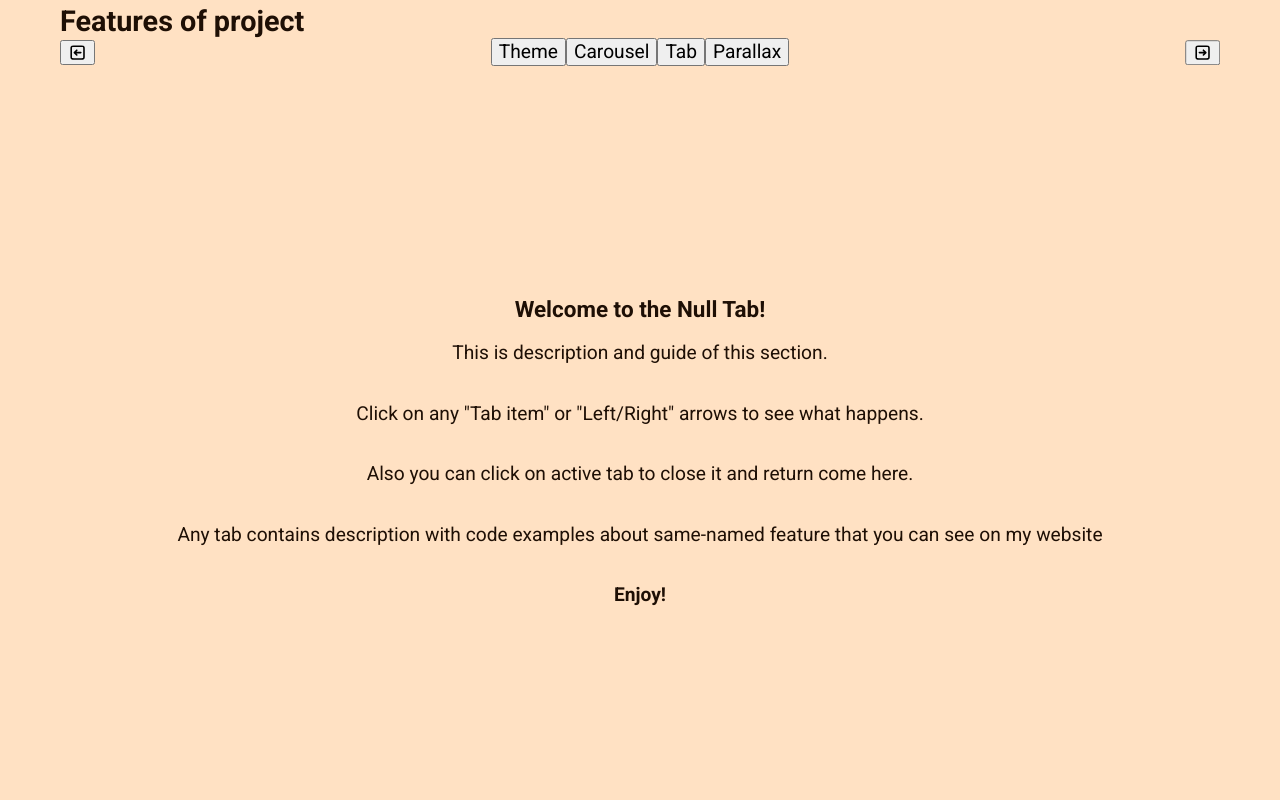
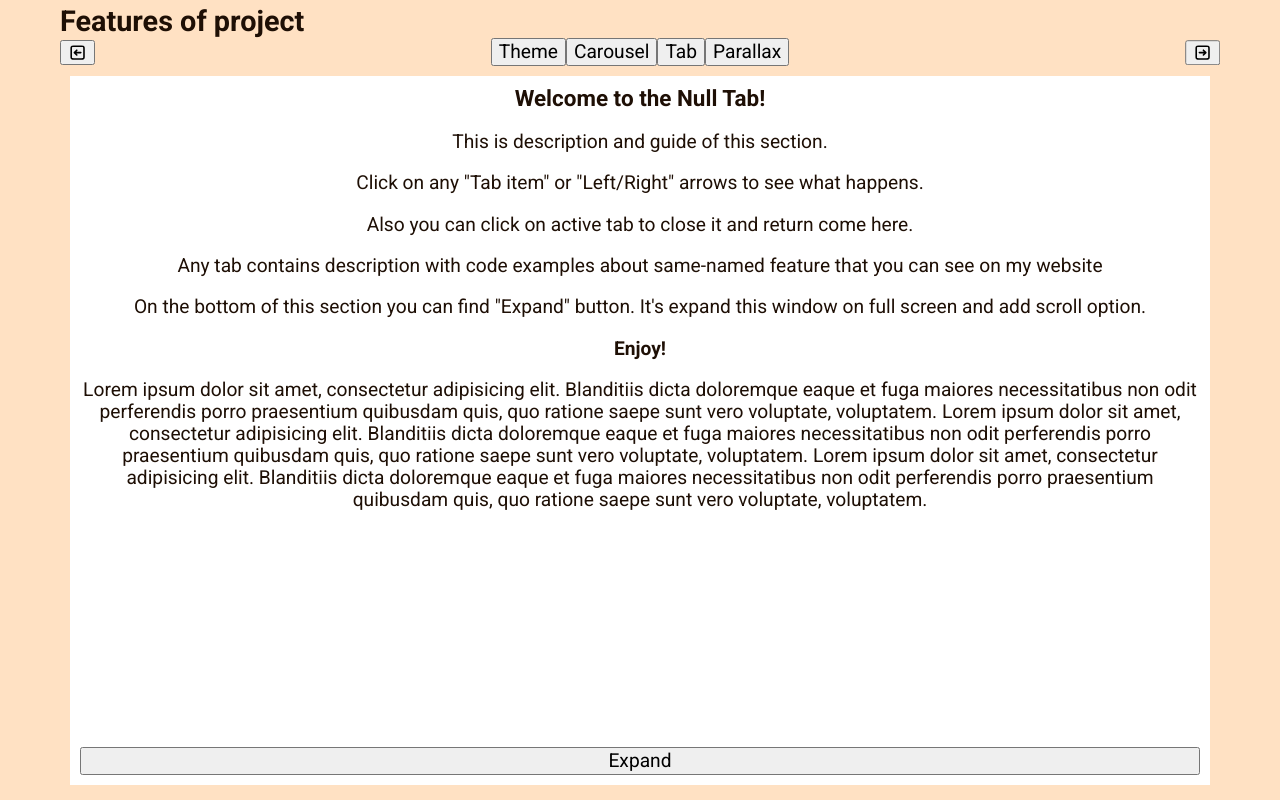
Before and after one commit to RKeyIT/cv, a React (Vite) app: page / in a window 1280 px wide. Shown: the part 1600-2400 px from the top of the page. Built offline with nearby package versions, Linux system fonts and the light colour scheme.

Commit message:
TAB: Expand and Collapse features implemented

```diff
--- a/src/feature/Tab/CarouselTab/CarouselTab.tsx
+++ b/src/feature/Tab/CarouselTab/CarouselTab.tsx
@@ -1,6 +1,6 @@
 const CarouselTab = () => {
 	return <div className={ `CarouselTab` }>
-		<h2>Welcome to Carousel tab!</h2>
+		<h3>Welcome to Carousel tab!</h3>
 	</div>
 };
 
--- a/src/feature/Tab/NullTab/NullTab.css
+++ b/src/feature/Tab/NullTab/NullTab.css
@@ -1,10 +1,3 @@
-.NullTab {
-  height: 100%;
-  display: flex;
-  flex-direction: column;
-  justify-content: center;
-  align-items: center;
-  text-align: center;
-}
+
 
 /*# sourceMappingURL=NullTab.css.map */
--- a/src/feature/Tab/NullTab/NullTab.sass
+++ b/src/feature/Tab/NullTab/NullTab.sass
@@ -1,7 +1,6 @@
-.NullTab
-  height: 100%
-  display: flex
-  flex-direction: column
-  justify-content: center
-  align-items: center
-  text-align: center
+//.NullTab
+//  display: flex
+//  flex-direction: column
+//  justify-content: center
+//  align-items: center
+//  text-align: center
--- a/src/feature/Tab/NullTab/NullTab.tsx
+++ b/src/feature/Tab/NullTab/NullTab.tsx
@@ -18,7 +18,21 @@ const NullTab = () => {
 			Any tab contains description with code examples about same-named feature that you can see on my website
 		</p>
 		<p>
+			On the bottom of this section you can find "Expand" button. It's expand this window on full screen and add scroll option.
+		</p>
+		<p>
 			<b>Enjoy!</b>
+		</p>
+		<p>
+			Lorem ipsum dolor sit amet, consectetur adipisicing elit. Blanditiis dicta doloremque eaque et fuga maiores
+			necessitatibus non odit perferendis porro praesentium quibusdam quis, quo ratione saepe sunt vero voluptate,
+			voluptatem.
+			Lorem ipsum dolor sit amet, consectetur adipisicing elit. Blanditiis dicta doloremque eaque et fuga maiores
+			necessitatibus non odit perferendis porro praesentium quibusdam quis, quo ratione saepe sunt vero voluptate,
+			voluptatem.
+			Lorem ipsum dolor sit amet, consectetur adipisicing elit. Blanditiis dicta doloremque eaque et fuga maiores
+			necessitatibus non odit perferendis porro praesentium quibusdam quis, quo ratione saepe sunt vero voluptate,
+			voluptatem.
 		</p>
 	</div>
 };
--- a/src/feature/Tab/ParallaxTab/ParallaxTab.tsx
+++ b/src/feature/Tab/ParallaxTab/ParallaxTab.tsx
@@ -1,6 +1,6 @@
 const ParallaxTab = () => {
 	return <div className={ `ParallaxTab` }>
-		<h2>Welcome to Parallax tab!</h2>
+		<h3>Welcome to Parallax tab!</h3>
 	</div>
 };
 
--- a/src/feature/Tab/Tab.css
+++ b/src/feature/Tab/Tab.css
@@ -1,5 +1,6 @@
 .Tab .window {
-  overflow-y: hidden;
+  display: flex;
+  flex-direction: column;
 }
 .Tab .window .switcher, .Tab .window .tabs {
   display: flex;
@@ -27,11 +28,34 @@
   width: 1em;
   color: black;
 }
-.Tab .content {
+.Tab .content-container {
+  position: relative;
   display: flex;
-  justify-content: center;
-  align-items: center;
-  padding: 20px 10px;
+  flex-direction: column;
+  justify-content: space-between;
+  flex-grow: 1;
+  margin: 10px;
+  padding: 10px;
+  overflow: hidden;
+  background-color: rgb(255, 255, 255);
+}
+.Tab .content-container.expanded {
+  position: fixed;
+  z-index: 3;
+  margin: 0;
+  top: 0;
+  bottom: 0;
+  left: 0;
+  right: 0;
+  overflow: auto;
+}
+.Tab .content-container.expanded .content {
+  overflow: auto;
+}
+.Tab .content-container .content {
+  max-height: 100%;
+  overflow: hidden;
+  text-align: center;
 }
 
 /*# sourceMappingURL=Tab.css.map */
--- a/src/feature/Tab/Tab.sass
+++ b/src/feature/Tab/Tab.sass
@@ -1,7 +1,8 @@
 .Tab
 
   & .window
-    overflow-y: hidden
+    display: flex
+    flex-direction: column
 
     .switcher, .tabs
       display: flex
@@ -24,16 +25,42 @@
         align-items: center
 
         &.active
+          // TODO: Themes specification
           background-color: rgba(105, 105, 105, 0.7)
 
 
         svg
           height: 1em
           width: 1em
+          // TODO: Themes specification
           color: black
 
-  & .content
+  & .content-container
+    position: relative
     display: flex
-    justify-content: center
-    align-items: center
-    padding: 20px 10px
+    flex-direction: column
+    justify-content: space-between
+    flex-grow: 1
+    margin: 10px
+    padding: 10px
+    overflow: hidden
+    // TODO: Themes specification
+    background-color: rgba(255, 255, 255, 1)
+
+    &.expanded
+      position: fixed
+      z-index: 3
+      margin: 0
+      top: 0
+      bottom: 0
+      left: 0
+      right: 0
+      overflow: auto
+
+      & .content
+        overflow: auto
+
+    & .content
+      max-height: 100%
+      overflow: hidden
+      text-align: center
--- a/src/feature/Tab/Tab.tsx
+++ b/src/feature/Tab/Tab.tsx
@@ -11,14 +11,15 @@ type ActiveTab = null | 1 | 2 | 3 | 4
 
 const Tab = () => {
 	const [ tabActive, setTabActive ] = useState<ActiveTab>(null);
+	const [ isExpanded, setExpanded ] = useState(false)
 
 	// TODO: Find a new type for this
 	const tabs: JSX.Element[] = [
 		<NullTab />,
 		<ThemeTab />,
 		<CarouselTab />,
-		<TabTab/>,
-		<ParallaxTab/>
+		<TabTab />,
+		<ParallaxTab />
 	]
 
 	const activateTab = (num: 1 | 2 | 3 | 4) => {
@@ -28,6 +29,7 @@ const Tab = () => {
 		if (tabActive === null) return setTabActive(direction === 1 ? 1 : 4)
 		if (tabActive === 1 && direction === -1) return setTabActive(4)
 		if (tabActive === 4 && direction === 1) return setTabActive(1)
+		// TODO: Fix "as" syntax
 		return setTabActive(prev => (prev! + direction) as ActiveTab)
 	}
 
@@ -39,7 +41,7 @@ const Tab = () => {
 			<h2>Features of project</h2>
 
 			<div className="switcher">
-				<button className="left" onClick={() => changeTab(-1)}>
+				<button className="left" onClick={ () => changeTab(-1) }>
 					<IconArrow />
 				</button>
 
@@ -62,13 +64,20 @@ const Tab = () => {
 					</button>
 				</div>
 
-				<button className="right" onClick={() => changeTab(1)}>
+				<button className="right" onClick={ () => changeTab(1) }>
 					<IconArrow />
 				</button>
 			</div>
 
-			{!tabActive && <NullTab />}
-			{tabActive && showTab(tabs[tabActive])}
+			<div className={`content-container${isExpanded ? ' expanded' : ''}`}>
+				<div className="content">
+					{ !tabActive && <NullTab /> }
+					{ tabActive && showTab(tabs[ tabActive ]) }
+				</div>
+				<button className="expand-btn" onClick={() => setExpanded(!isExpanded)}>
+					{isExpanded ? "Collapse" : "Expand"}
+				</button>
+			</div>
 
 		</div>
 	</div>
--- a/src/feature/Tab/TabTab/TabTab.tsx
+++ b/src/feature/Tab/TabTab/TabTab.tsx
@@ -1,6 +1,6 @@
 const TabTab = () => {
 	return <div className={ `TabTab` }>
-		<h2>Welcome to Tab tab!</h2>
+		<h3>Welcome to Tab tab!</h3>
 	</div>
 };
 
--- a/src/feature/Tab/ThemeTab/ThemeTab.tsx
+++ b/src/feature/Tab/ThemeTab/ThemeTab.tsx
@@ -1,6 +1,6 @@
 const ThemeTab = () => {
 	return <div className={ `ThemeTab` }>
-		<h2>Welcome to Theme tab!</h2>
+		<h3>Welcome to Theme tab!</h3>
 	</div>
 };
 
--- a/src/markup/Header/HeaderUI/HeaderUI.css
+++ b/src/markup/Header/HeaderUI/HeaderUI.css
@@ -1,6 +1,6 @@
 .header-ui {
   font-size: 2em;
-  z-index: 10;
+  z-index: 2;
 }
 .header-ui .container {
   display: grid;
--- a/src/markup/Header/HeaderUI/HeaderUI.sass
+++ b/src/markup/Header/HeaderUI/HeaderUI.sass
@@ -1,6 +1,6 @@
 .header-ui
   font-size: 2em
-  z-index: 10
+  z-index: 2
 
   & .container
     display: grid
```
Also changed, not shown: 2 other files (tests, documents, lock files or other folders).
